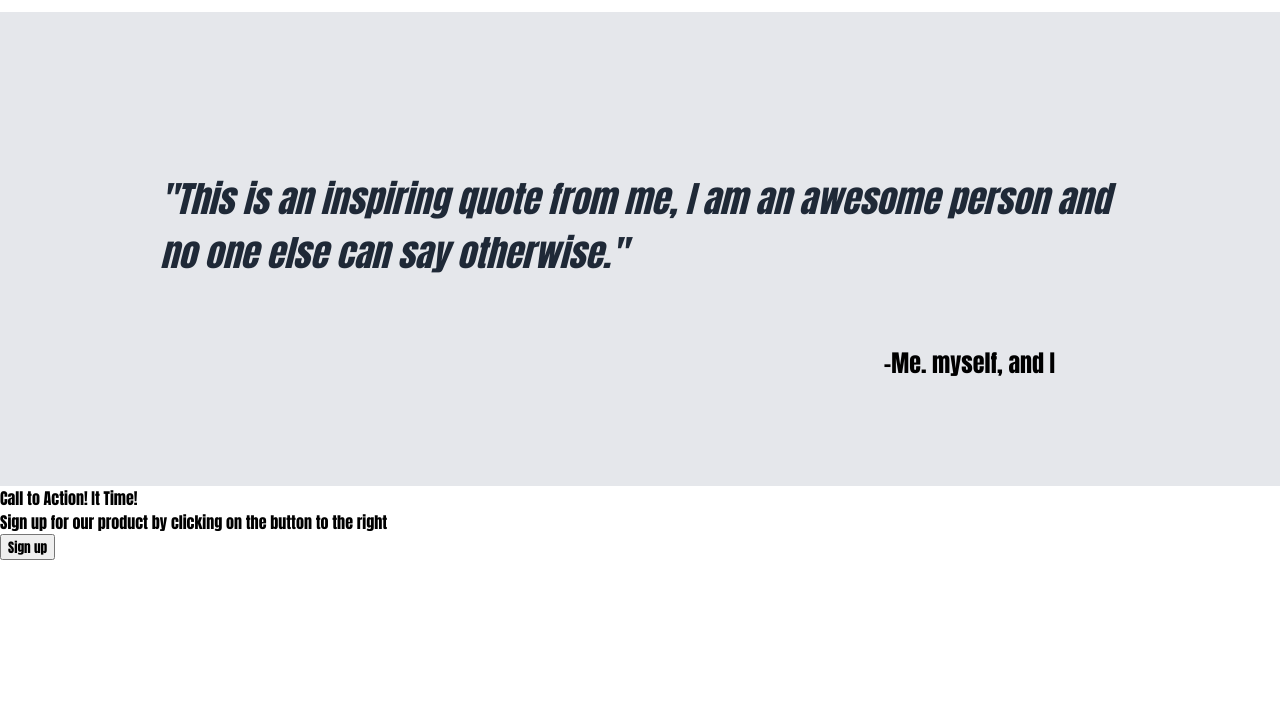
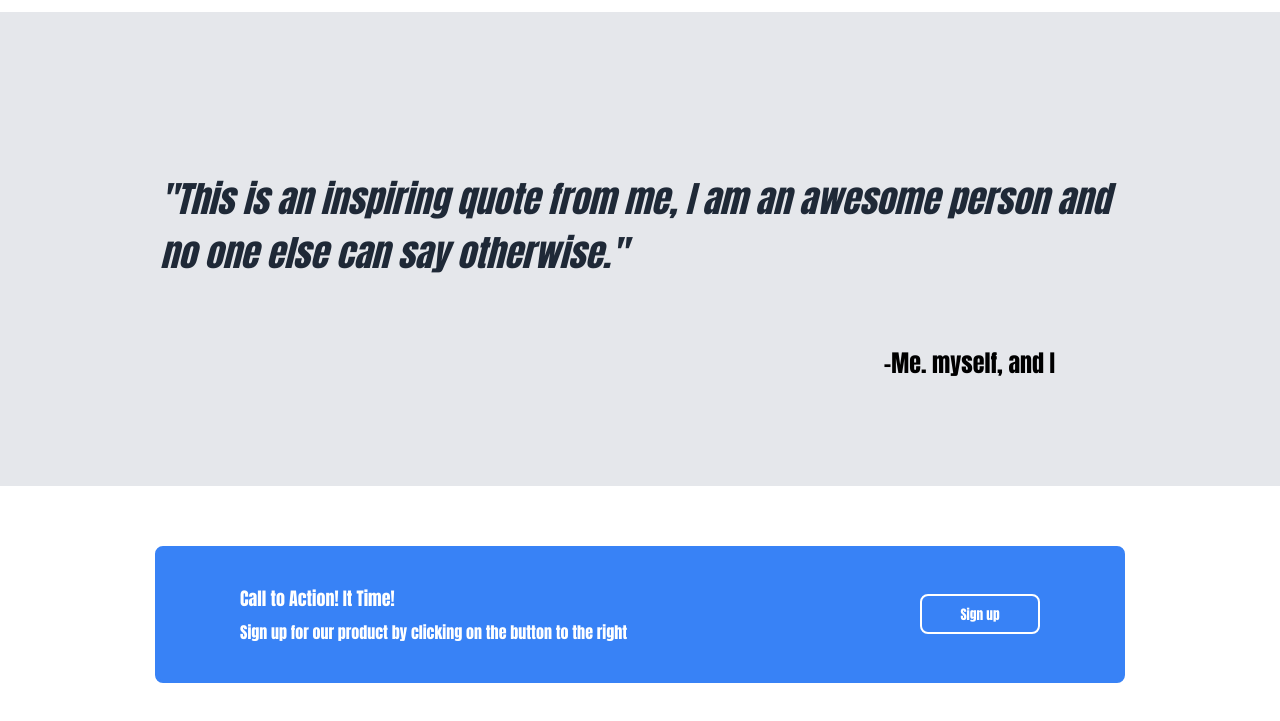
Before and after one commit to TBoi97/OdinProject-Landing-Page, a plain HTML site: page Index.html in a window 1280 px wide. Shown: the part 760-1481 px from the top of the page. Before the commit the page ends 1320 px from the top, so only its background shows below. Drawn offline with Linux system fonts and the light colour scheme.

Commit message:
Finished footer modal and finalized landing page

```diff
--- a/Index.html
+++ b/Index.html
@@ -18,7 +18,7 @@
 
     </div>
 
-    <div class="Top-Body">
+    <div class="top-Body">
         <div class="body-left">
             <div class="title">This website is awesome</div>
             <div class="body-paragraph">This website has some subtext that goes here under  the main title. It's
@@ -64,10 +64,13 @@
     </div>
 
     <div class="footer">
-        <!--Might have to create individual class for left text and button-->
-        <div>Call to Action! It Time!</div>
-        <div>Sign up for our product by clicking on the button to the right</div>
-        <button>Sign up</button>
+        <div class="modal">
+            <div class="modal-container">
+                <div class="modal-header">Call to Action! It Time!</div>
+                <div class="modal-text">Sign up for our product by clicking on the button to the right</div>
+            </div>
+            <button class="sign-up">Sign up</button>
+        </div>
     </div>
 
 
--- a/stylesheet.css
+++ b/stylesheet.css
@@ -3,7 +3,7 @@
     font-family: Impact, Haettenschweiler, 'Arial Narrow Bold', sans-serif
 }
 
-.Top-Body, .Header{
+.top-Body, .Header{
     padding-left: 65px;
     padding-right: 65px;
 }
@@ -32,7 +32,7 @@
     list-style-type: none;
 }
 
-.Top-Body{
+.top-Body{
     color: white;
     background-color: #1f2937;
     display: flex;
@@ -109,3 +109,50 @@
     padding: 5px;
     margin-right: 120px;
 }
+
+.footer{
+    display: flex;
+    justify-content: center;
+    padding: 60px;
+}
+
+.modal{
+    display: flex;
+    justify-content: space-between;
+    align-items: center;
+    background-color: #3882f6;
+    border-color: #3882f6;
+    border-style: solid;
+    border-radius: 8px;
+    padding: 36px 82px;
+    width: 800px;
+    gap: 16px;
+}
+
+.modal-container{
+    color: white;
+}
+
+.modal-header{
+    font-weight: bold;
+    font-size: larger;
+    display: flex;
+    align-items: center;
+    justify-content: space-between;
+    font-size: 18px;
+    font-weight: 700;
+    margin-bottom: 8px;
+}
+
+.sign-up{
+    align-items: center;
+    border-style: solid;
+    border-color: white;
+    color: white;
+    font-weight: 600;
+    background-color: #3882f6;
+    cursor: pointer;
+    padding: 8px 16px;
+    border-radius: 8px;
+    width: 120px;
+}
```
